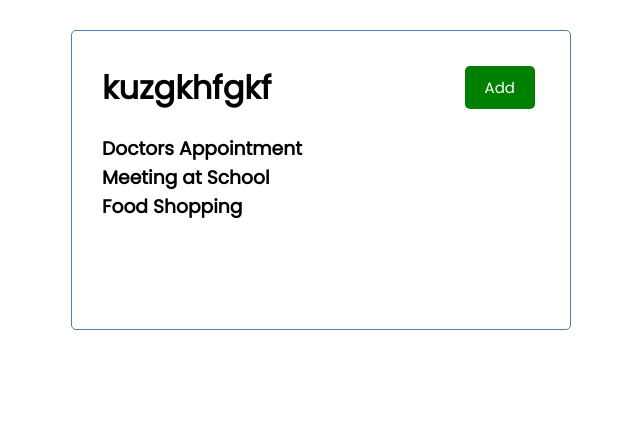
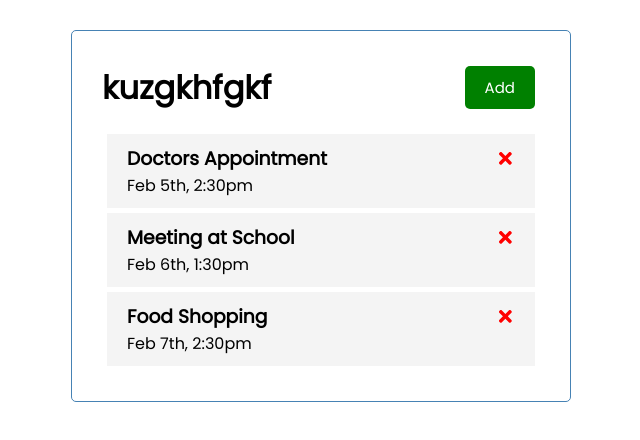
Before and after one commit to MrtzDdrch/react-task-tracker, a React (Create React App) app: page / in a window 1280 px wide. Shown: the top 440 px of the page, without its empty margins (319-959 px from the left). Built offline with nearby package versions, Linux system fonts and the light colour scheme.

Commit message:
passing a function down through the ranks

```diff
--- a/package.json
+++ b/package.json
@@ -8,6 +8,7 @@
     "@testing-library/user-event": "^13.5.0",
     "react": "^18.2.0",
     "react-dom": "^18.2.0",
+    "react-icons": "^4.4.0",
     "react-scripts": "5.0.1",
     "web-vitals": "^2.1.4"
   },
--- a/src/App.js
+++ b/src/App.js
@@ -25,10 +25,15 @@
     },
 ])
 
+  // Delete Task
+  const deleteTask = (id) => {
+    alert('Delete Task')
+  }
+
   return (
     <div className="container">
       <Header title='kuzgkhfgkf' />
-      <Tasks tasks={tasks}/>
+      <Tasks tasks={tasks} onDelete={deleteTask} />
     </div>
 
   );
--- /dev/null
+++ b/src/components/Task.js
@@ -0,0 +1,14 @@
+import { FaTimes } from 'react-icons/fa'
+
+const Task = ({task, onDelete}) => {
+
+  return (
+    <div className='task'>
+        <h3>{task.text} <FaTimes style={{ color: 'red', cursor: 'pointer' }} onClick={onDelete} /></h3>
+        <p>{task.day}</p>
+    </div>
+  )
+
+}
+
+export default Task
--- a/src/components/Tasks.js
+++ b/src/components/Tasks.js
@@ -1,12 +1,12 @@
+import Task from './Task'
 
-
-export const Tasks = (props) => {
-
-
+export const Tasks = ({tasks, onDelete}) => {
 
     return (
         <>
-            {props.tasks.map((task) => <h3 key={task.id}>{task.text}</h3>)}
+            {tasks.map((task) =>
+            <Task key={task.id} task={task} onDelete={onDelete} />
+            )}
         </>
     )
 }
```
Also changed, not shown: 1 other file (tests, documents, lock files or other folders).
